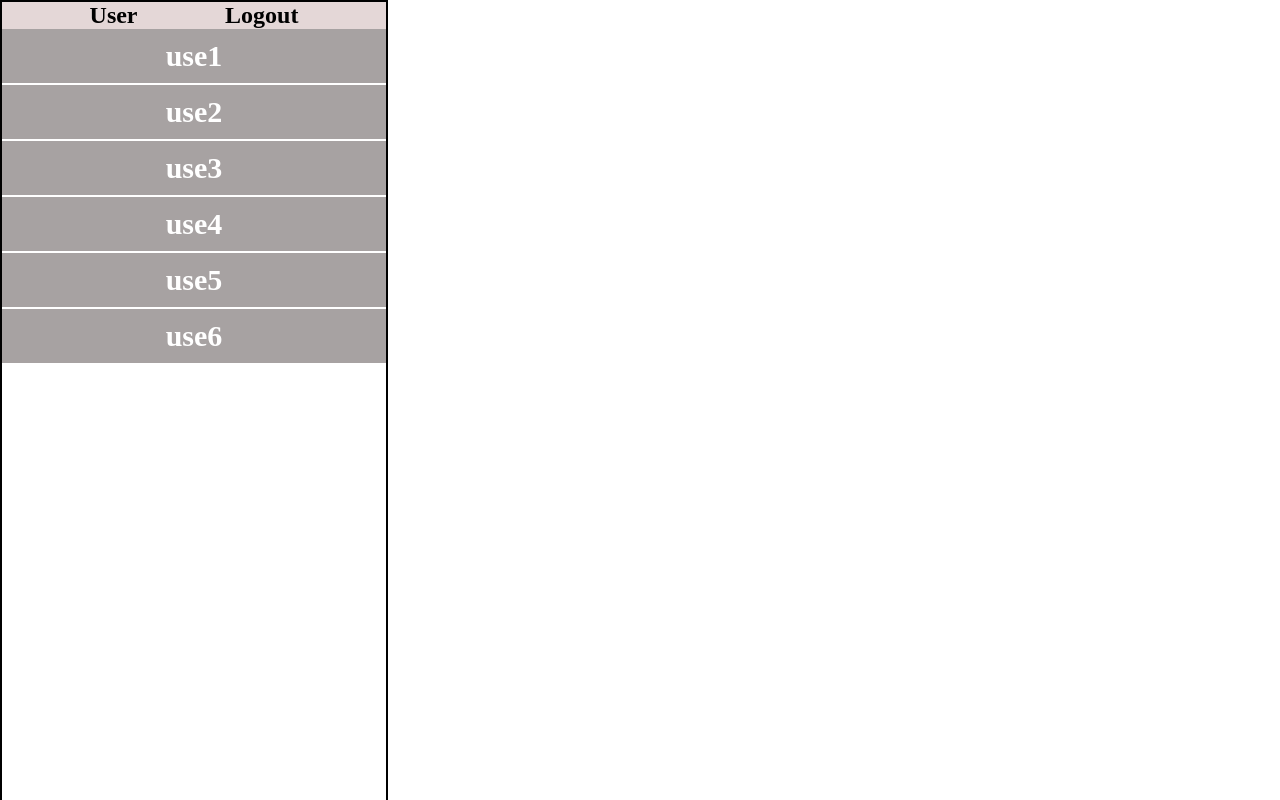
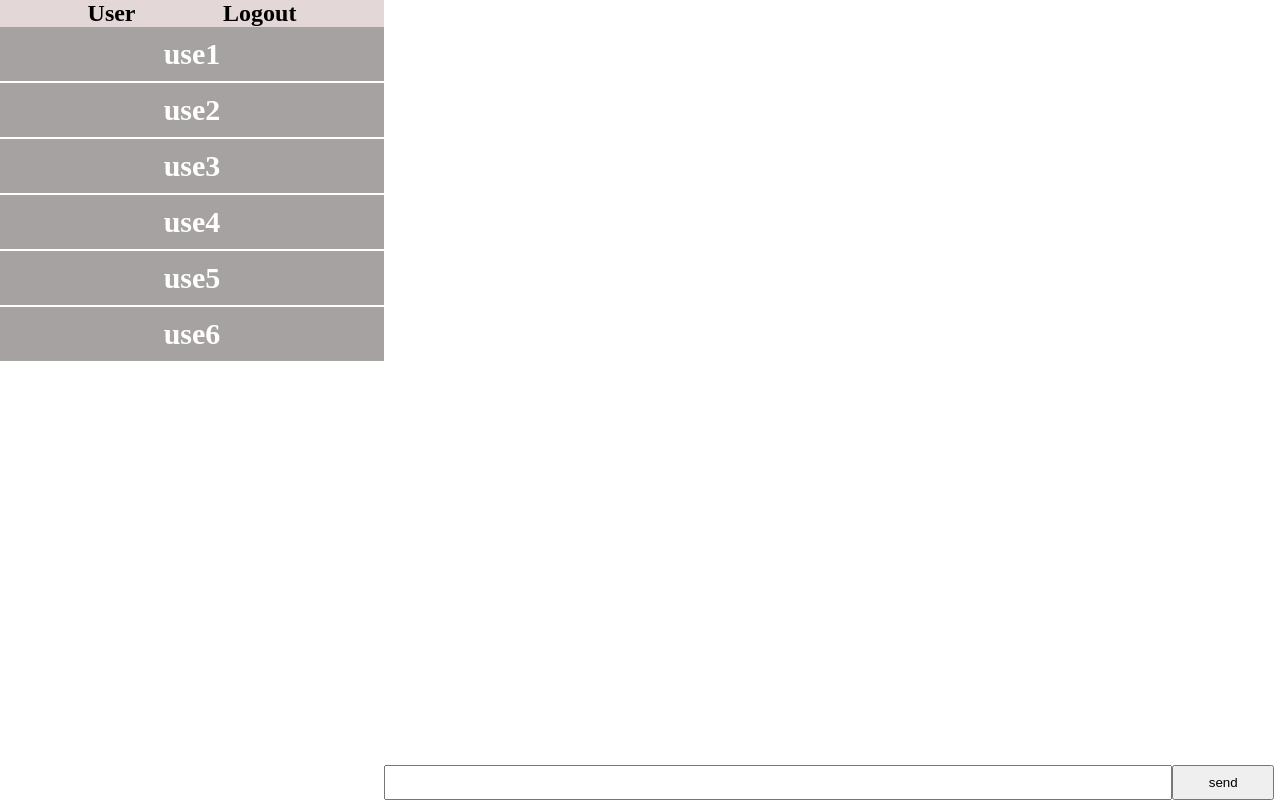
Before and after one commit to 786MohammadAtif786/chatting-with-raft, a website: page views/chat.html in a window 1280 px wide. Drawn offline with Linux system fonts and the light colour scheme.

Commit message:
create chatting input

```diff
--- a/public/css/app.css
+++ b/public/css/app.css
@@ -1,4 +1,4 @@
-* {
+ * {
   margin: 0;
   padding: 0;
 }
@@ -6,7 +6,7 @@
   width: 30%;
   height: 100%;
   position: fixed;
-  border: 2px solid #000000;
+  float: left;
 }
 .user-section-header {
   display: flex;
@@ -27,3 +27,30 @@
   color: #ffffff;
   cursor: pointer;
 }
+.main-container {
+  width: 70%;
+  float: right;
+}
+.chat-box {
+  display: flex;
+  flex-direction: row;
+  justify-content: space-between;
+  height: 100%;
+}
+.chat-form {
+  width: 100%;
+  display: flex;
+  flex-direction: row;
+  position: fixed;
+  bottom: 0;
+}
+.chat-form input, .chat-form button {
+  padding: 8px;
+}
+.chat-form  input {
+  width: 60%;
+}
+.chat-form button {
+  width: 8%;
+  cursor: pointer;
+}
--- a/views/chat.html
+++ b/views/chat.html
@@ -24,8 +24,16 @@
         </ul>
       </div>
     </aside>
-    <main class="chat-box">
-      <input type="text">
+    <main class="main-container">
+      <div class="chat-box">
+        <div class="chat-list">
+
+        </div>
+        <div class="chat-form">
+          <input type="text">
+          <button>send</button>
+        </div>
+      </div>
     </main>
 </body>
 </html>
```
